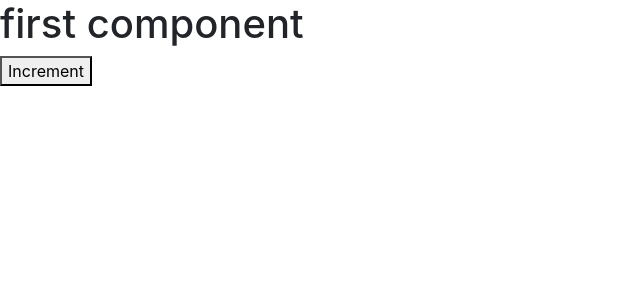
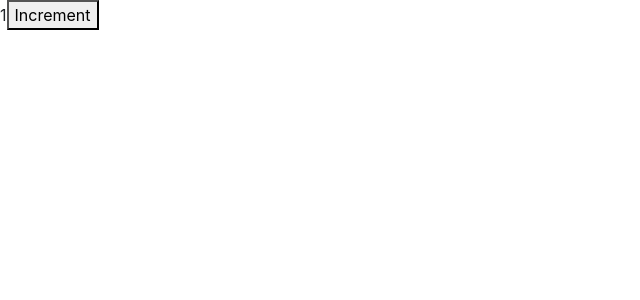
Before and after one commit to PromiseFru/counter-app, a React (Create React App) app: page / in a window 1280 px wide. Shown: the top 300 px of the page, without its empty margins (0-640 px from the left). Built offline with nearby package versions, Linux system fonts and the light colour scheme.

Commit message:
some logic added

```diff
--- a/src/components/counter.jsx
+++ b/src/components/counter.jsx
@@ -1,14 +1,26 @@
 import React, { Component } from 'react';
 
 class Counter extends Component {
+    state = {
+        count: 1
+    };
+
     render() {
         return (
             <React.Fragment>
-                <h1>first component</h1>
+                <span>{this.formatCounter()}</span>
                 <button>Increment</button>
             </React.Fragment>
         );
     }
+
+    formatCounter(){
+        if(this.state.count == 0){
+            return 'zero';
+        }else{
+            return this.state.count;
+        }
+    };
 }
 
 export default Counter;
```
